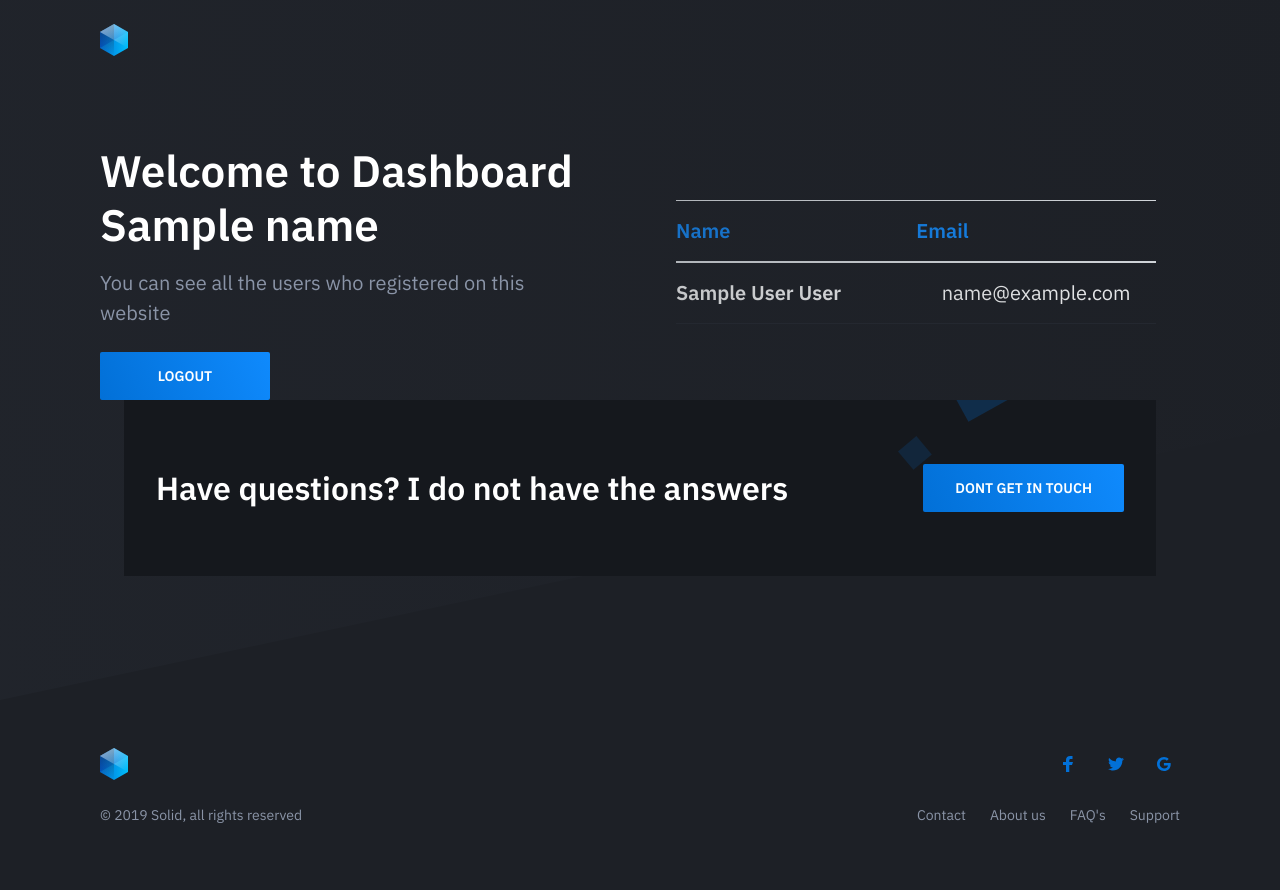
After one commit to BeyazGolge/login-logout-jwt, a Node server app: template views/dashboard.ejs in a window 1280 px wide. The commit adds this page. Run offline with Node 20, Linux system fonts and the light colour scheme; tables that the repository leaves empty hold one stand-in row (values such as "Sample post"); the template is opened without the code that fills it: values that come from a table or form of the project are taken from there, most other values are stand-ins (such as "Sample title", 1, 10 or a date in 2020); style sheets or scripts are compiled from the project's sources; some libraries are stand-ins or nearby versions.

Commit message:
Added dashboard page

```diff
--- a/app.js
+++ b/app.js
@@ -3,6 +3,8 @@ const mongoose = require("mongoose");
 const bodyparser = require("body-parser");
 const cookieParser = require("cookie-parser");
 const apiRoute = require("./routes/apiRoute");
+const User = require("./models/user");
+
 // const pageRoute = require("./routes/pageRoute");
 
 const app = express();
@@ -28,8 +30,18 @@ mongoose
     console.log(err);
   });
 
-app.get("/", (req, res) => {
-  res.status(200).render("index");
+let userIN = null;
+
+app.get("/", async (req, res) => {
+  const user = await User.findOne({ token: req.cookies.auth });
+  if (user) {
+    userIN = true;
+  } else {
+    userIN = false;
+  }
+  res.status(200).render("index", {
+    userIN,
+  });
 });
 
 app.use("/api", apiRoute);
--- a/middlewares/auth.js
+++ b/middlewares/auth.js
@@ -4,10 +4,7 @@ let auth = (req, res, next) => {
   let token = req.cookies.auth;
   User.findByToken(token, (err, user) => {
     if (err) throw err;
-    if (!user)
-      return res.json({
-        error: true,
-      });
+    if (!user) return res.send("You must login or register first");
 
     req.token = token;
     req.user = user;
--- a/models/user.js
+++ b/models/user.js
@@ -85,7 +85,7 @@ userSchema.statics.findByToken = function (token, cb) {
 userSchema.methods.deleteToken = function (token, cb) {
   let user = this;
 
-  user.update({ $unset: { token: 1 } }, function (err, user) {
+  user.updateOne({ $unset: { token: 1 } }, function (err, user) {
     if (err) return cb(err);
     cb(null, user);
   });
--- /dev/null
+++ b/views/dashboard.ejs
@@ -0,0 +1,74 @@
+<!DOCTYPE html>
+<html lang="en" class="no-js">
+  <%- include("./partials/_header.ejs") %>
+  <body class="is-boxed has-animations">
+    <div class="body-wrap">
+      <header class="site-header">
+        <div class="container">
+          <div class="site-header-inner">
+            <div class="brand header-brand">
+              <h1 class="m-0">
+                <a href="/">
+                  <img
+                    class="header-logo-image"
+                    src="/dist/images/logo.svg"
+                    alt="Logo"
+                  />
+                </a>
+              </h1>
+            </div>
+          </div>
+        </div>
+      </header>
+
+      <main>
+        <section class="hero">
+          <div class="container">
+            <div class="hero-inner">
+              <div class="hero-copy">
+                <h1 class="hero-title mt-0">
+                  Welcome to Dashboard <%= name %>
+                </h1>
+                <p class="hero-paragraph">
+                  You can see all the users who registered on this website
+                </p>
+                <div class="hero-cta">
+                  <a
+                    type="button"
+                    class="button button-primary"
+                    href="/api/logout"
+                  >
+                    Logout</a
+                  >
+                </div>
+              </div>
+              <div class="row container">
+                <table class="table text-light">
+                  <thead class="">
+                    <th scope="col" style="color:#1388F6">Name</th>
+                    <th scope="col" style="color:#1388F6">Email</th>
+                  </thead>
+
+                  <tbody class="text-center">
+                    <% for(let i = 0; i< users.length; i++) { %>
+                    <tr>
+                      <th ><%= users[i].name %>  <%= users[i].lastname %></th>
+                      <td><%= users[i].email %></td>
+
+                    </tr>
+                    <%}%>
+                  </tbody>
+                </table>
+              </div>
+              <!-- end row -->
+            </div>
+               <%-
+        include("./partials/_getInTouch.ejs") %>
+      </main>
+
+      <%-include("./partials/_footer.ejs")%>
+    </div>
+
+    <script src="/dist/js/main.min.js"></script>
+  </body>
+</html>
```
Also changed, not shown: controllers/apiController.js (+11 -12 lines), views/index.ejs (+23 -3 lines).
